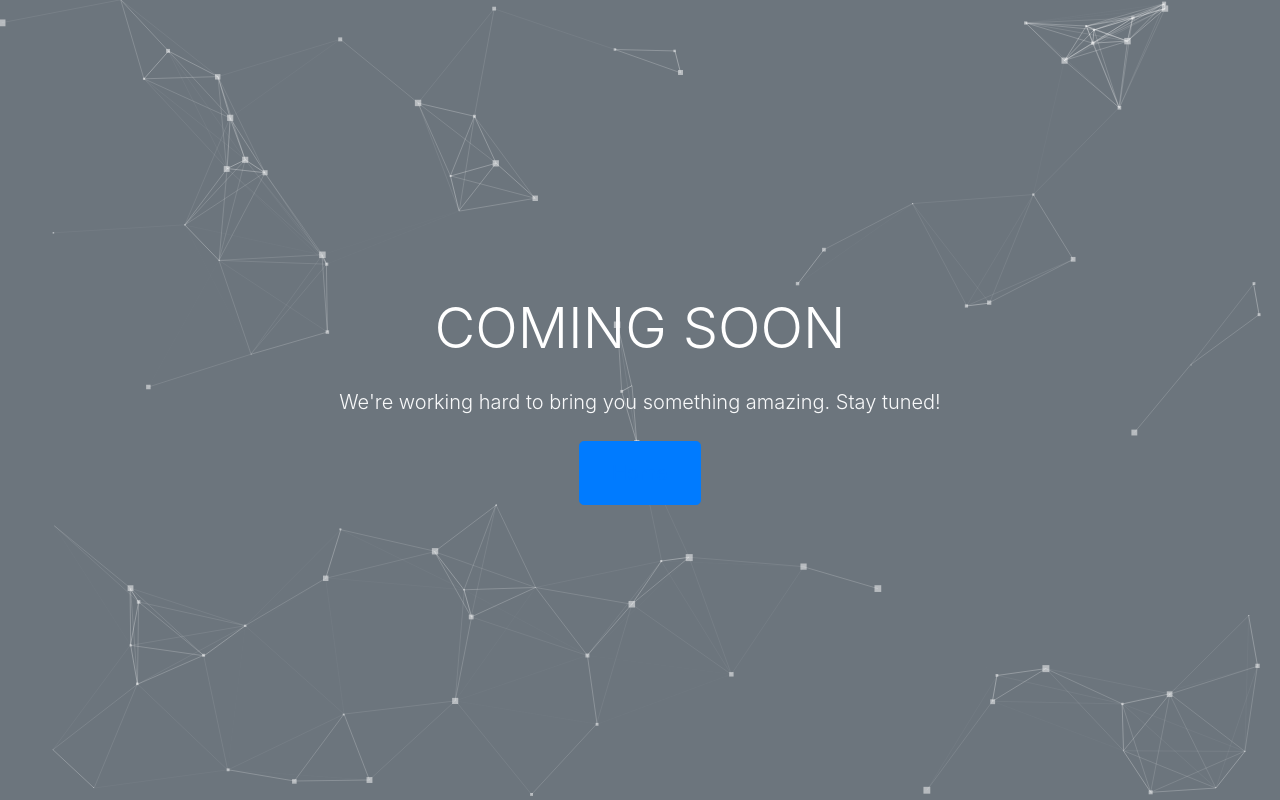
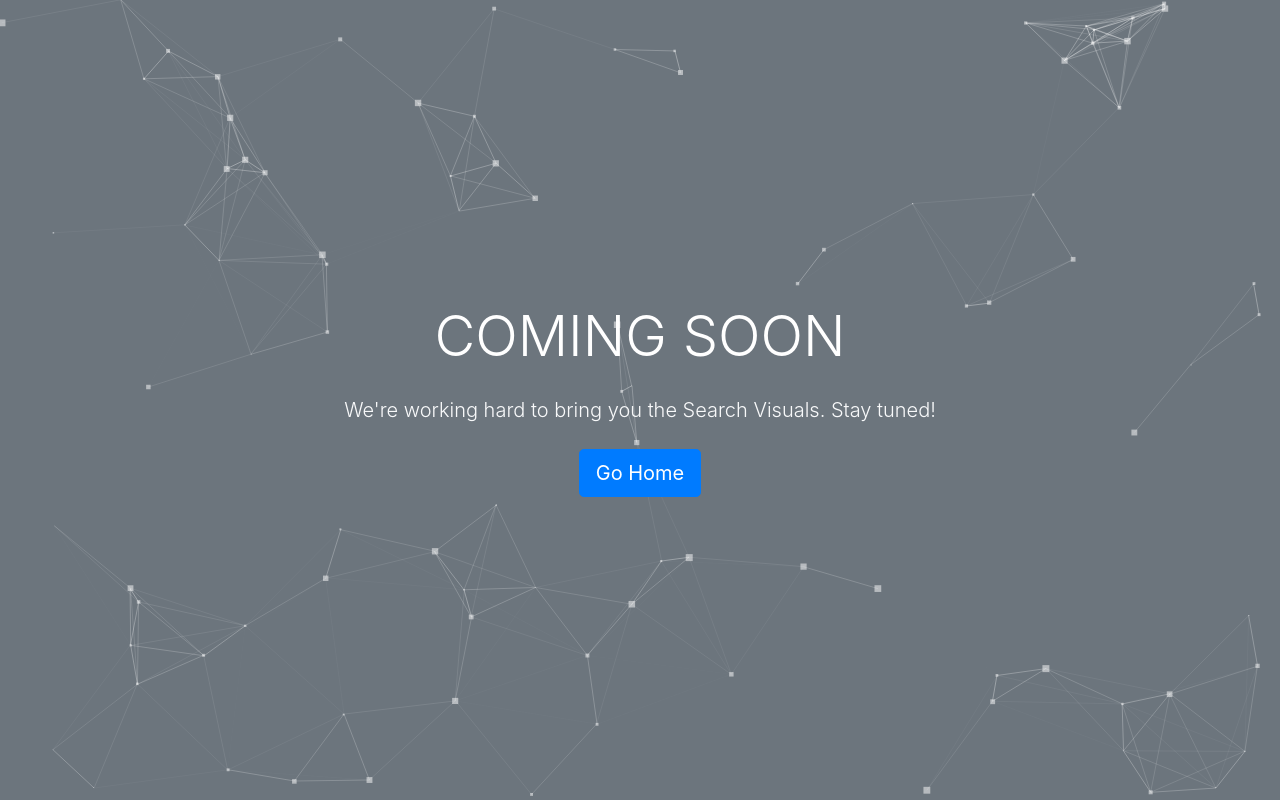
Before and after one commit to Akachi-Anabanti/sort_n_search-visualizer, a React (Create React App) app: page /sort_n_search-visualizer/searching in a window 1280 px wide. Built offline with nearby package versions, Linux system fonts and the light colour scheme.

Commit message:
proper fix of routing

```diff
--- a/src/components/search/Search.js
+++ b/src/components/search/Search.js
@@ -3,9 +3,10 @@
 import "particles.js";
 import particlesJSON from "../../assets/particles-config.json";
 import { useEffect } from "react";
-import { NavLink } from "react-router-dom";
+import { useNavigate } from "react-router-dom";
 
 function Search() {
+  const navigate = useNavigate();
   useEffect(() => {
     window.particlesJS("particles-js", particlesJSON);
   }, []);
@@ -27,13 +28,11 @@ function Search() {
       <div className="text-center position-relative" style={{ zIndex: 2 }}>
         <h1 className="display-4 text-white mb-4">COMING SOON</h1>
         <p className="lead text-light mb-4">
-          We're working hard to bring you something amazing. Stay tuned!
+          We're working hard to bring you the Search Visuals. Stay tuned!
         </p>
-        <button className="btn btn-primary btn-lg">
-          <NavLink exact="true" to="/" className="nav-link">
-            Home
-          </NavLink>
-        </button>
+        <a className="btn btn-primary btn-lg" onClick={() => navigate("/")}>
+          Go Home
+        </a>
       </div>
     </div>
   );
```
